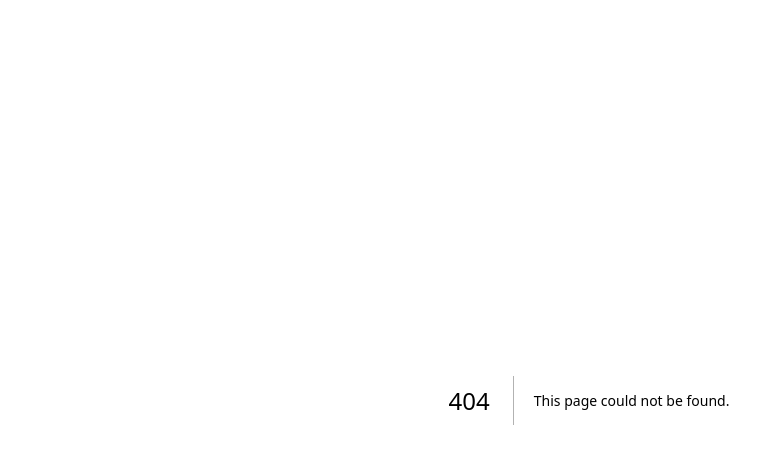
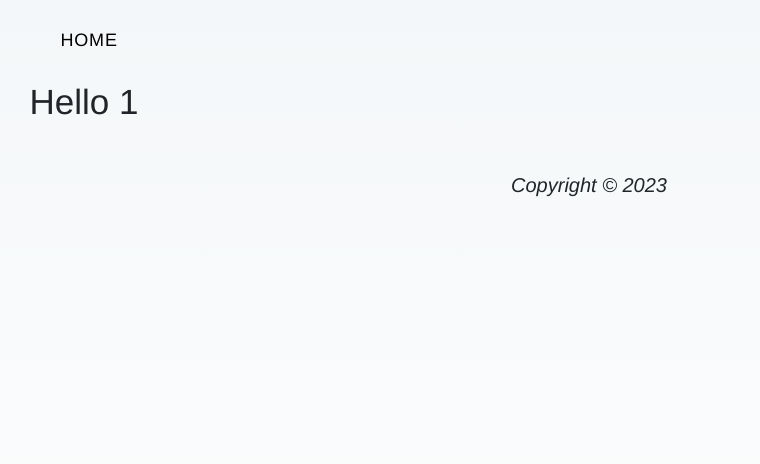
Before and after one commit to bugb/devops.ci, a Next.js app: page /1 in a window 1280 px wide. Before the commit this address had no page. Shown: the top 464 px of the page, without its empty margins (51-811 px from the left). Built offline with nearby package versions, Linux system fonts and the light colour scheme.

Commit message:
blog: add blog detail (p1)

```diff
--- /dev/null
+++ b/pages/[slug].js
@@ -0,0 +1,14 @@
+import {useRouter} from 'next/router'
+
+import PageLayout from "components/PageLayout"
+
+const PostDetail = () => {
+  const {query: {slug}} = useRouter()
+  return (
+    <PageLayout>
+      <h1>Hello {slug}</h1>
+    </PageLayout>
+  )
+}
+
+export default PostDetail
--- a/pages/index.js
+++ b/pages/index.js
@@ -34,6 +34,10 @@ export default function Home({blogs}) {
                 image = {blog.coverImage}
                 date = {blog._updatedAt}
                 author = {blog.author}
+                link = {{
+                  href: '/[slug]',
+                  as: `${blog.slug}`,
+                }}
               />
             </Col>
           )
```
Also changed, not shown: components/CardItem.js (+11 -4 lines).
